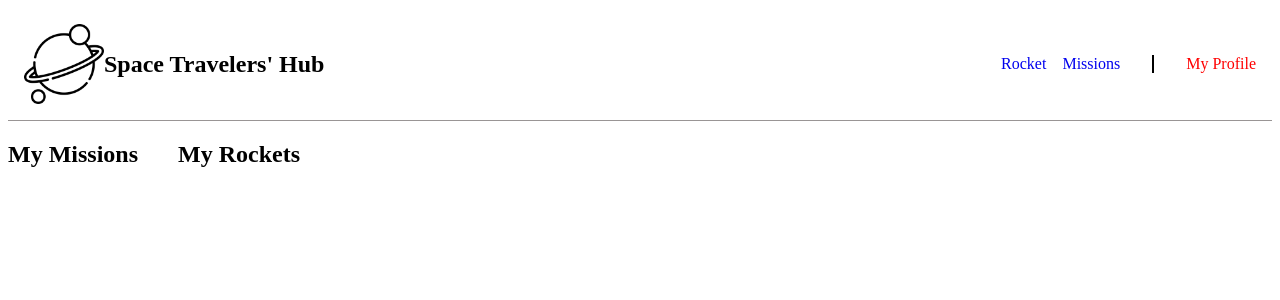
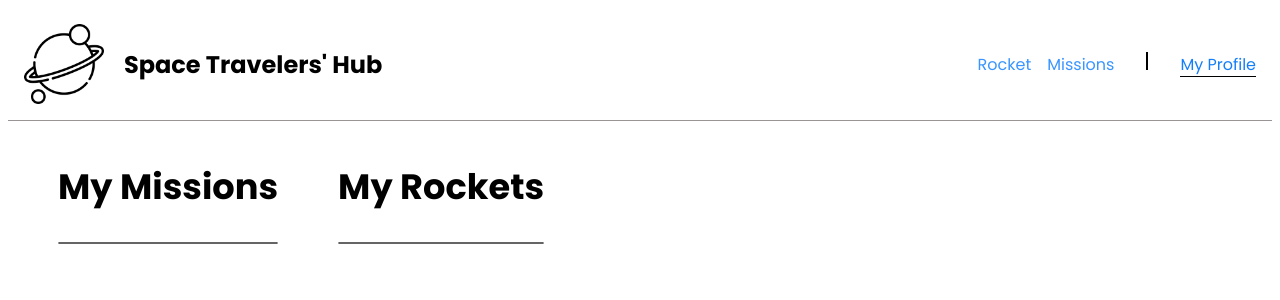
Before and after one commit to Dmambo/react-group-kanban, a React (Create React App) app: page /profile in a window 1280 px wide. Shown: the top 300 px of the page. Built offline with nearby package versions, Linux system fonts and the light colour scheme.

Commit message:
Styled the profile section

```diff
--- a/src/components/Header/Header.css
+++ b/src/components/Header/Header.css
@@ -1,5 +1,14 @@
+@import url('https://fonts.googleapis.com/css2?family=Poppins:wght@300;400;500;600;700&display=swap');
+
+* {
+  padding: 0;
+  box-sizing: border-box;
+  font-family: 'Poppins', sans-serif;
+}
+
 a {
   text-decoration: none;
+  color: #3995ff;
 }
 
 .navbar {
@@ -14,6 +23,7 @@ a {
   display: flex;
   justify-content: center;
   align-items: center;
+  gap: 20px;
 }
 
 .navLogoImg {
@@ -27,6 +37,7 @@ a {
   gap: 1rem;
   list-style: none;
   text-decoration: none;
+  color: #3995ff;
 }
 
 .navLinksListItem {
@@ -38,3 +49,8 @@ a {
   height: 18px;
   margin: 0 1rem;
 }
+
+.active {
+  border-bottom: 1px solid #000;
+  color: #147ff9;
+}
--- a/src/components/MyProfile/MyProfile.css
+++ b/src/components/MyProfile/MyProfile.css
@@ -1,3 +1,31 @@
 .myprofile {
   display: flex;
+
+  /* justify-content: space-evenly; */
+  align-items: center;
+  margin: 10px 50px;
+  gap: 60px;
 }
+
+.profile_item {
+  display: flex;
+  flex-direction: column;
+  list-style: none;
+  border: 1px solid #0000009a;
+  margin: 0;
+  padding-inline-start: 0;
+  border-radius: 5px;
+}
+
+.profile_title {
+  font-size: 2.2rem;
+}
+
+.profile_list {
+  width: 600px;
+  padding: 20px;
+  border: 1px solid #0000009a;
+  display: flex;
+  align-items: center;
+  margin: 0;
+}
--- a/src/components/MyProfile/MyProfile.js
+++ b/src/components/MyProfile/MyProfile.js
@@ -13,18 +13,27 @@ const MyProfile = () => {
     : [];
   return (
     <div className="myprofile">
-      <h2>My Missions</h2>
-      <ul>
+      <div className="myprofile__missions">
+        <h2 className="profile_title">My Missions</h2>
+        <ul className="profile_item">
           {reservedMissions.map((mission) => (
-          <li key={mission.mission_id}>{mission.mission_name}</li>
+            <li key={mission.mission_id} className="profile_list">
+              {mission.mission_name}
+              {' '}
+            </li>
           ))}
         </ul>
-      <h2>My Rockets</h2>
-      <ul>
+      </div>
+      <div className="myprofile__rockets">
+        <h2 className="profile_title">My Rockets</h2>
+        <ul className="profile_item">
           {reservedRockets.map((rocket) => (
-          <li key={rocket.id}>{rocket.name}</li>
+            <li key={rocket.id} className="profile_list">
+              {rocket.name}
+            </li>
           ))}
         </ul>
+      </div>
     </div>
   );
 };
```
Also changed, not shown: src/components/Header/Header.js (+9 -3 lines). Lines whose indentation alone changed are shown as unchanged.
